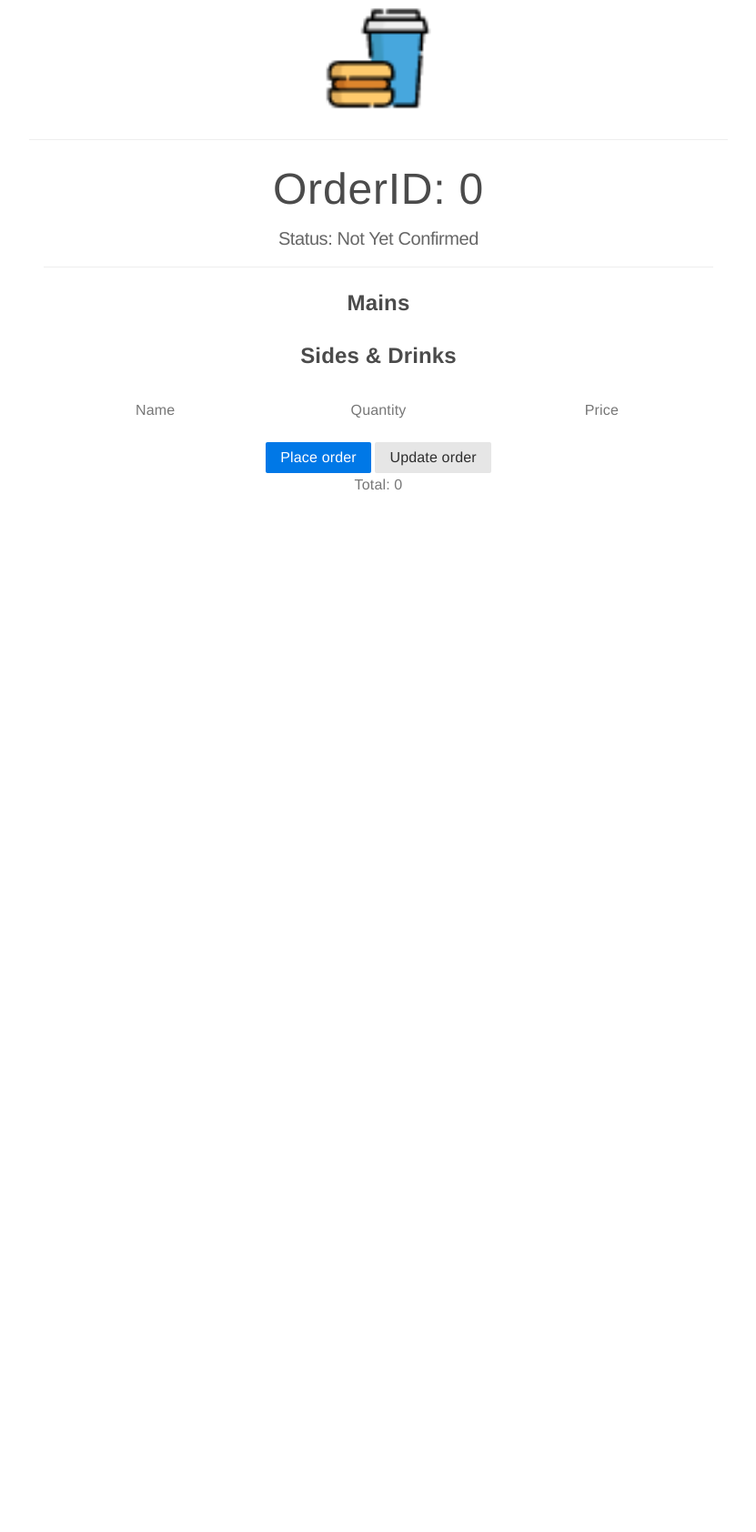
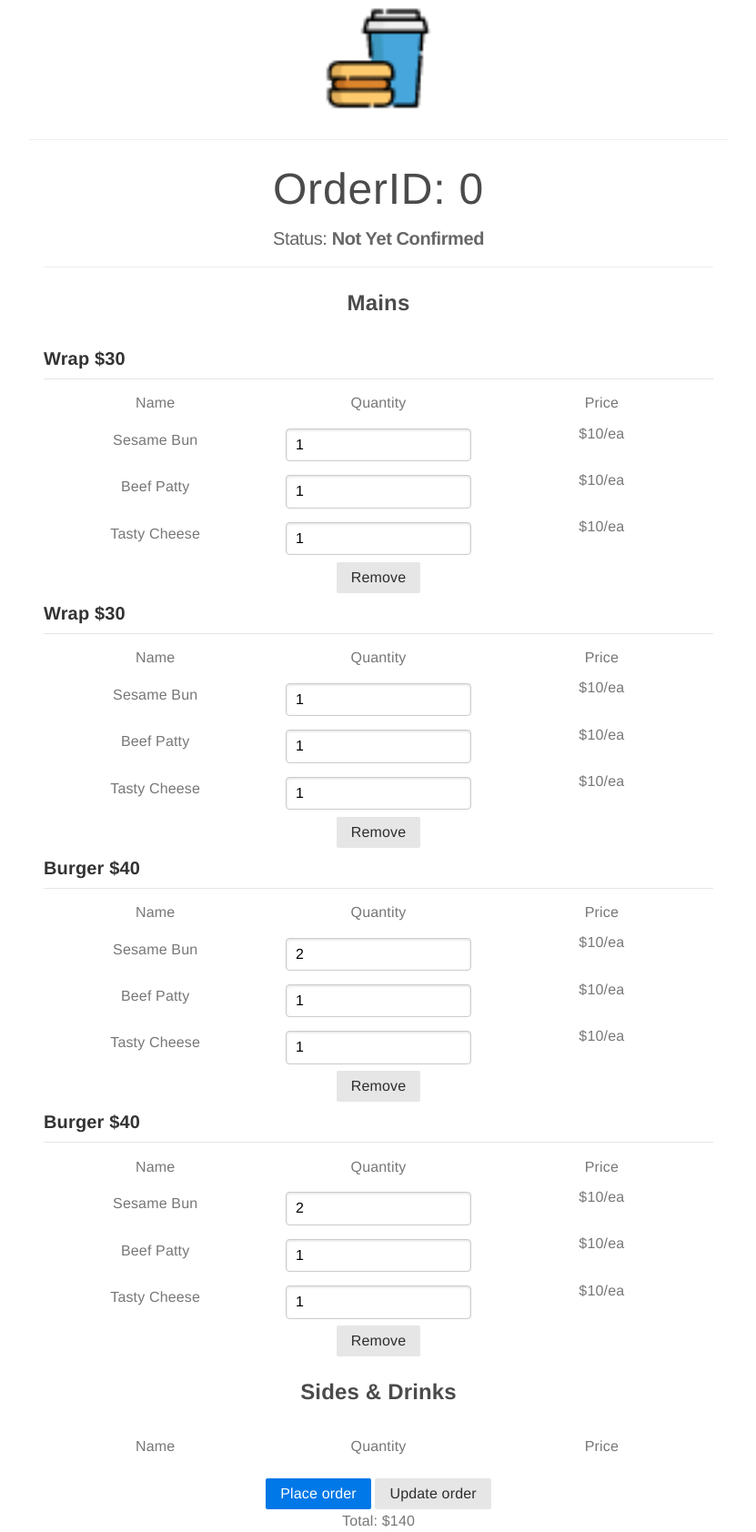
Before and after one commit to peterhuyxuan/SelfOrderingFoodSystem, a Flask app: page /my_order in a window 1280 px wide. Shown: the part 135-1819 px from the top of the page at 91% size, without its empty margins (224-1055 px from the left). Before the commit the page ends 674 px from the top, so only its background shows below. Run offline with Flask 2, Linux system fonts and the light colour scheme; some libraries are stand-ins or nearby versions.

Commit message:
fix: fixed 2 bugs
- fixed a bug when changing ingredient quantity for one of the base
items in a order, they would change togher
- made order status more obvious

```diff
--- a/routes.py
+++ b/routes.py
@@ -1,7 +1,7 @@
 from server import system, app
 from flask import render_template, redirect, url_for, request, abort
 from src.main import Burger, Wrap, InvalidQuantityException
-import re
+from copy import deepcopy
 @app.route('/')
 def index():
     msg = request.args.get('msg') or None
@@ -20,38 +20,16 @@ def my_order():
         errors = {}
         mains, others = handle_order_update(request.form)
         if request.form['submit'] == 'Update order':
-            for compsite_name, qty in mains.items():
-                main_index = int(compsite_name[0])
-                item_name = compsite_name[2::]
-                item = system.menu.get_item(item_name)
-                if qty > 0:
-                    try:
-                        system.current_order.mains[main_index].update_qty(item, qty)
-                    except (InvalidQuantityException, ValueError) as e:
-                        errors['main-' + compsite_name] = e.__str__()
-                if qty == 0:
-                    try:
-                        system.current_order.mains[main_index].remove_item(item)
-                    except ValueError as e:
-                        errors[str(main_index)+'other'] = e.__str__()
-
-            for name, qty in others.items():
-                item = system.menu.get_item(name)
-                if qty > 0:
-                    try:
-                        system.current_order.update_other(item, qty)
-                    except ValueError as e:
-                        errors['other-'+name] = e.__str__()
-                if qty == 0:
-                    system.current_order.remove_other(item)
+            errors = update_order(mains, others)
 
         elif request.form['submit'] == 'Place order':
-            if len(system.current_order) > 0:
+            errors = update_order(mains, others)
+            if len(system.current_order) > 0 and len(errors) == 0:
                 order_id = system.current_order.id
                 system.place_order(system.current_order)
                 system.reset_current_order()
                 return redirect(url_for('order_detail', order_id = order_id))
-            else:
+            elif len(system.current_order) == 0:
                 errors['other'] = 'You cnanot place an empty order'
 
         elif "Remove" in request.form['submit']:
@@ -128,7 +106,7 @@ def drinks():
 
 @app.route('/menu/mains/base_burger')
 def base_burger():
-    system.current_order.add_main(system.base_burger)
+    system.current_order.add_main(deepcopy(system.base_burger))
     return redirect(url_for("index", msg = 'A base burger has been added to order'))
 
 @app.route('/menu/mains/custom_burger', methods = ['POST', 'GET'])
@@ -169,7 +147,7 @@ def custom_burger():
 
 @app.route('/menu/mains/base_wrap')
 def base_wrap():
-    system.current_order.add_main(system.base_wrap)
+    system.current_order.add_main(deepcopy(system.base_wrap))
     return redirect(url_for("index", msg = 'A base wrap has been added to order'))
 
 @app.route('/menu/mains/custom_wrap', methods = ['POST', 'GET'])
@@ -244,3 +222,32 @@ def shutdown_server():
     if func is None:
         raise RuntimeError('Not running with werkzeug server')
     func()
+
+def update_order(mains, others):
+    errors = {}
+    for compsite_name, qty in mains.items():
+        main_index = int(compsite_name[0])
+        item_name = compsite_name[2::]
+        item = system.menu.get_item(item_name)
+        if qty > 0:
+            try:
+                system.current_order.mains[main_index].update_qty(item, qty)
+            except (InvalidQuantityException, ValueError) as e:
+                errors['main-' + compsite_name] = e.__str__()
+        elif qty == 0:
+            try:
+                system.current_order.mains[main_index].remove_item(item)
+            except ValueError as e:
+                errors[str(main_index)+'other'] = e.__str__()
+
+    for name, qty in others.items():
+        item = system.menu.get_item(name)
+        if qty > 0:
+            try:
+                system.current_order.update_other(item, qty)
+            except ValueError as e:
+                errors['other-'+name] = e.__str__()
+        if qty == 0:
+            system.current_order.remove_other(item)
+
+    return errors
--- a/templates/order_detail.html
+++ b/templates/order_detail.html
@@ -3,7 +3,7 @@
 
   <div class="header">
     <h1>OrderID: {{ order.id }}</h1>
-    <h2>Status: {{ order.status }}</h2>
+    <h2>Status: <span style="font-weight: bold">{{ order.status }}</span></h1>
   </div>
   <form method="POST" class="pure-form">
     <h2>Mains</h2>
@@ -29,18 +29,18 @@
           {% endif %}
         </div>
         <div class="pure-u-1-3">${{ menu.get_item(name).price }}/ea</div>
-          {% if errors[field_name] %}<font style="color: red">{{ errors[field_name] }}</font>{% endif %}
       </div>
+      {% if errors[field_name] %}<font style="color: red">{{ errors[field_name] }}</font>{% endif %}
       {% endfor %}
     </div>
-    {% if not confirmed %}<input class='pure-button' type="submit" value='Remove' name='submit' id = '{{ counter-1 }}' onclick="addID{{counter-1}}()">{% endif %}
+    {% if not confirmed %}<input class='pure-button' type="submit" value='Remove' name='submit' id = '{{ counter-1 }}' onclick="addID({{ counter - 1 }})">{% endif %}
 
-    <script>
-      function addID{{counter-1}}() {
-        document.getElementById('{{ counter-1 }}').value='Remove-{{ counter-1 }}'
-      }
-    </script>
   {% endfor %}
+  <script>
+    function addID(val) {
+      document.getElementById(val.toString()).value='Remove-' + val.toString()
+    }
+  </script>
   <div style='margin-bottom: 15px'>
     <h2>Sides & Drinks</h2>
       <div class = 'pure-g'>
@@ -69,5 +69,5 @@
     <input class="pure-button" value="Update order" type="submit" name='submit'>
     {% endif %}
   </form>
-  <span>Total: {{ order.total_price }}</span>
+  <span>Total: ${{ order.total_price }}</span>
   {% endblock %}
```
